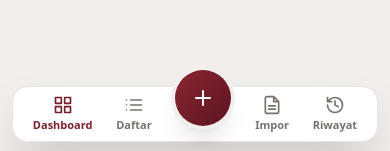
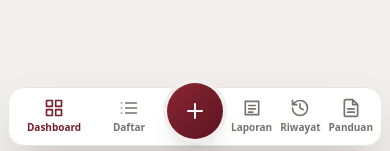
Before and after one commit to kpuhstrendatin/notularapat, a Next.js app: page / in a window 390 px wide. Shown: the part 690-841 px from the top of the page. Built offline with nearby package versions, Linux system fonts and the light colour scheme; no server answers.

Commit message:
Add files via upload

```diff
--- a/components/Header.tsx
+++ b/components/Header.tsx
@@ -91,26 +91,47 @@ export default function Header() {
         </div>
       </header>
 
-      <nav className="print:hidden fixed inset-x-3 bottom-3 z-20 flex items-center justify-around rounded-2xl border border-stone-200 bg-white/95 px-2 py-2 text-[11px] font-semibold text-stone-500 shadow-2xl backdrop-blur md:hidden">
-        <Link href="/" className={`flex flex-col items-center gap-0.5 ${aktif('/') ? 'text-[#7a1f2b]' : ''}`}>
-          <Ikon nama="grid" className="h-5 w-5" />Dashboard
-        </Link>
-        <Link href="/daftar" className={`flex flex-col items-center gap-0.5 ${aktif('/daftar') ? 'text-[#7a1f2b]' : ''}`}>
-          <Ikon nama="daftar" className="h-5 w-5" />Daftar
-        </Link>
+      <nav className="print:hidden fixed inset-x-2 bottom-2 z-20 flex items-end rounded-2xl border border-stone-200 bg-white/95 px-1 pb-1.5 pt-1.5 text-[10px] font-semibold text-stone-500 shadow-2xl backdrop-blur md:hidden">
+        <div className="flex flex-1 justify-around">
+          {[
+            { href: '/', label: 'Dashboard', icon: 'grid' },
+            { href: '/daftar', label: 'Daftar', icon: 'daftar' },
+          ].map((t) => (
+            <Link
+              key={t.href}
+              href={t.href}
+              className={`flex min-w-[48px] flex-col items-center gap-0.5 rounded-lg px-1 py-1 ${aktif(t.href) ? 'text-[#7a1f2b]' : ''}`}
+            >
+              <Ikon nama={t.icon} className="h-5 w-5" />
+              {t.label}
+            </Link>
+          ))}
+        </div>
+
         <Link
           href="/impor"
           aria-label="Keputusan baru"
-          className="-mt-8 grid h-14 w-14 place-items-center rounded-full bg-gradient-to-br from-[#8a2633] to-[#5c1420] text-white shadow-xl ring-4 ring-[#f3eeee]"
+          className="-mt-7 mx-1 grid h-14 w-14 flex-none place-items-center rounded-full bg-gradient-to-br from-[#8a2633] to-[#5c1420] text-white shadow-xl ring-4 ring-[#f3eeee]"
         >
           <Ikon nama="tambah" className="h-6 w-6" />
         </Link>
-        <Link href="/impor" className={`flex flex-col items-center gap-0.5 ${aktif('/impor') ? 'text-[#7a1f2b]' : ''}`}>
-          <Ikon nama="dokumen" className="h-5 w-5" />Impor
-        </Link>
-        <Link href="/riwayat" className={`flex flex-col items-center gap-0.5 ${aktif('/riwayat') ? 'text-[#7a1f2b]' : ''}`}>
-          <Ikon nama="riwayat" className="h-5 w-5" />Riwayat
-        </Link>
+
+        <div className="flex flex-1 justify-around">
+          {[
+            { href: '/laporan', label: 'Laporan', icon: 'notula' },
+            { href: '/riwayat', label: 'Riwayat', icon: 'riwayat' },
+            { href: '/panduan', label: 'Panduan', icon: 'dokumen' },
+          ].map((t) => (
+            <Link
+              key={t.href}
+              href={t.href}
+              className={`flex min-w-[48px] flex-col items-center gap-0.5 rounded-lg px-1 py-1 ${aktif(t.href) ? 'text-[#7a1f2b]' : ''}`}
+            >
+              <Ikon nama={t.icon} className="h-5 w-5" />
+              {t.label}
+            </Link>
+          ))}
+        </div>
       </nav>
     </>
   );
```
